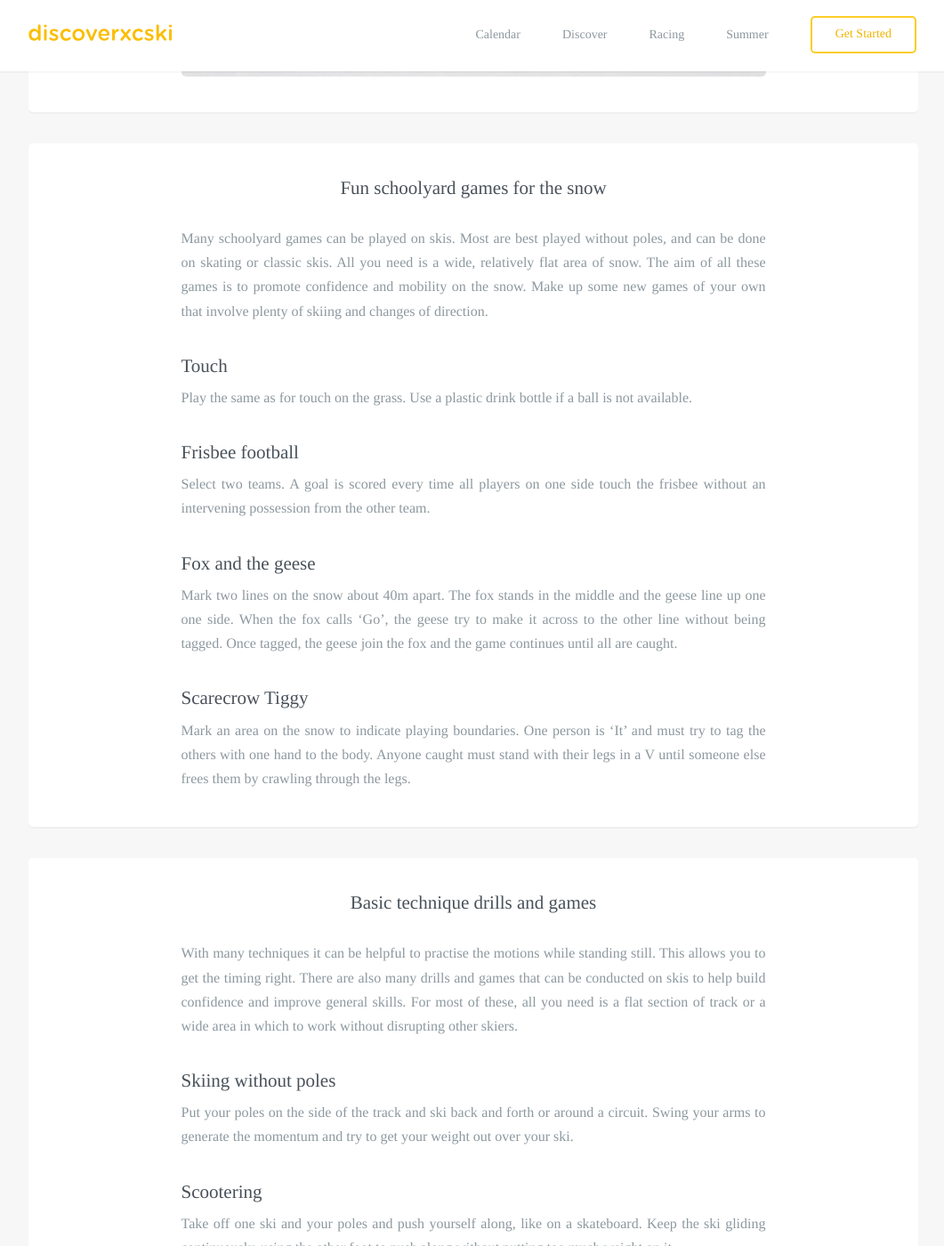
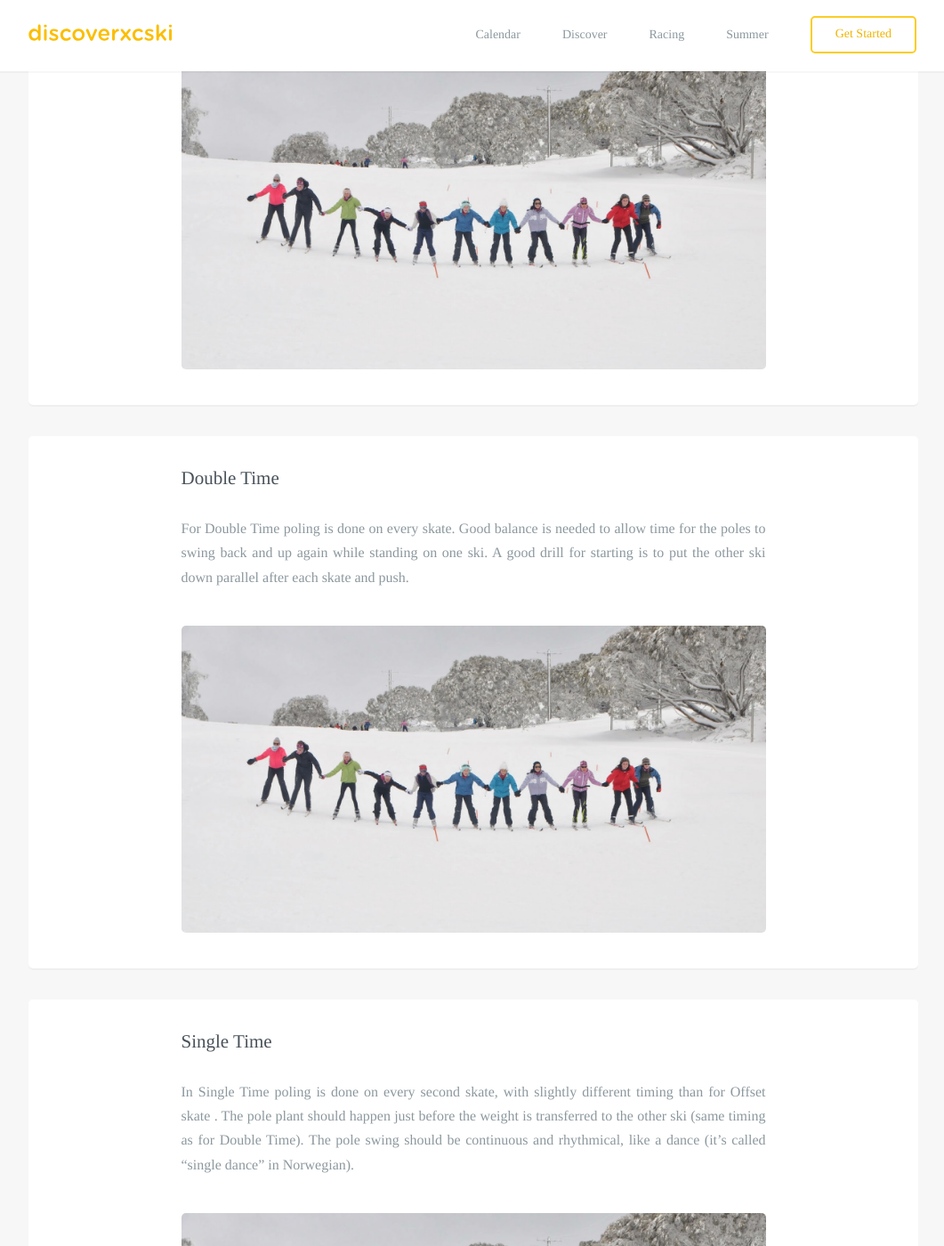
Before and after one commit to robcatto/robcatto.github.io, a Jekyll site: the page built from discoverxc/skate/index.html, in a window 1280 px wide and 1400 px high, scrolled down 750 px. Shown: the whole window at 89% size, without its empty margins (108-1169 px from the left). Built offline with Jekyll 4.4.1, drawn with Linux system fonts in a browser that asks for light colours; some web fonts are replaced; Markdown is read by kramdown in place of the engine named in the settings; some of the changed text lies outside the part shown.

Commit message:
Update index.html

```diff
--- a/discoverxc/skate/index.html
+++ b/discoverxc/skate/index.html
@@ -29,11 +29,65 @@ layout: default
 
 
 
-      <div class="content">
+     <div class="content">
         <div id="content1">
         <section class="mobile_section" style="padding-bottom: 40px;">
-                <h3 class="heading__aligned--page" style="text-align: center;">Want to have fun in the snow?</h3>
-                <p class="left__aligned--p">Ski play is a great way of improving your skills on skis. Once you have got the basics you can play games, practise jumps, and do some basic easy drills. All will improve your balance and agility on skis.
+                <h3 class="heading__aligned--page" style="text-align: center;">The newer 80's sibling</h3>
+                <p class="left__aligned--p">Skate skiing involves pushing forward in a “V’ Stride and pushing alternative skis away from one another at an angle, similar to rollerblading/iceskating.   The skis are generally shorter than classic and the poles are longer. The major difference between techniques is the timing of the pole plant - the skating part is much the same for all techniques.
+                </p>
+                </section>
+
+        <section class="mobile_section" style="padding-bottom: 40px;">
+                <h3 class="heading__aligned--page" style="text-align: left;">Offset Skate</h3>
+                <p class="left__aligned--p">This is the most common skating technique. As with diagonal stride, it is quite natural and best to attempt without thinking too much. Start off just tapping the poles as you skate to one side, then put more weight on your poles as you get the correct rhythm. Offset is the best technique for climbing hills. As speed increases then Double Time and Single Time techniques allow for more glide and become more efficient.
+                </p>
+                <div class="one">
+                <div class="onelarge centered" style="
+                background-image: url(http://www.discoverxcski.com/images/fast-&-female-ceila.jpg);
+                background-size: cover;
+                "></div>
+                </section>
+
+        <section class="mobile_section" style="padding-bottom: 40px;">
+                <h3 class="heading__aligned--page" style="text-align: left;">Double Time</h3>
+                <p class="left__aligned--p">For Double Time poling is done on every skate. Good balance is needed to allow time for the poles to swing back and up again while standing on one ski. A good drill for starting is to put the other ski down parallel after each skate and push.
+                </p>
+                <div class="one">
+                <div class="onelarge centered" style="
+                background-image: url(http://www.discoverxcski.com/images/fast-&-female-ceila.jpg);
+                background-size: cover;
+                "></div>
+                </section>
+
+        <section class="mobile_section" style="padding-bottom: 40px;">
+                <h3 class="heading__aligned--page" style="text-align: left;">Single Time</h3>
+                <p class="left__aligned--p">In Single Time poling is done on every second skate, with slightly different timing than for Offset skate . The pole plant should happen just before the weight is transferred to the other ski (same timing as for Double Time). The pole swing should be continuous and rhythmical, like a dance (it’s called “single dance” in Norwegian).
+                </p>
+                <div class="one">
+                <div class="onelarge centered" style="
+                background-image: url(http://www.discoverxcski.com/images/fast-&-female-ceila.jpg);
+                background-size: cover;
+                "></div>
+                </section>
+
+        <section class="mobile_section" style="padding-bottom: 40px;">
+                <h3 class="heading__aligned--page" style="text-align: left;">Free Skate</h3>
+                <p class="left__aligned--p">Free Skate is skating without using the poles.  Swinging the arms naturally helps to generate momentum and promote weight transfer.  As with all skating techniques, you should push off your inside edge, then try to glide with a flat ski.
+                </p>
+                <div class="one">
+                <div class="onelarge centered" style="
+                background-image: url(http://www.discoverxcski.com/images/fast-&-female-ceila.jpg);
+                background-size: cover;
+                "></div>
+                </section>
+
+        <section class="mobile_section" style="padding-bottom: 40px;">
+                <h3 class="heading__aligned--page" style="text-align: center;">And how do I go downhill on skate skis?</h3>
+                </section>
+
+            <section class="mobile_section" style="padding-bottom: 40px;">
+                <h3 class="heading__aligned--page" style="text-align: left;">And how do I go downhill on skate skis?</h3>
+                <p class="left__aligned--p">Basic downhill techniques are described in the classic section. The only additional skating downhill technique is the Tuck Skate, which is free skating with the arms in the tuck position.
                 </p>
                 <div class="one">
                 <div class="onelarge centered" style="
@@ -43,56 +97,6 @@ layout: default
                 </section>
 
 
-                <section class="mobile_section" style="padding-bottom: 40px">
-                    <h3 class="heading__aligned--page" style="text-align: center; padding-top: 38px;">Fun schoolyard games for the snow</h3>
-                    <p class="left__aligned--p">Many schoolyard games can be played on skis.  Most are best played without poles, and can be done on skating or classic skis.  All you need is a wide, relatively flat area of snow.  The aim of all these games is to promote confidence and mobility on the snow. Make up some new games of your own that involve plenty of skiing and changes of direction.
-                        <h3 class="heading__aligned--page">Touch</h3>
-                        <p class="left__aligned--p left__sub--para">Play the same as for touch on the grass. Use a plastic drink bottle if a ball is not available.
-                        <h3 class="heading__aligned--page">Frisbee football</h3>
-                        <p class="left__aligned--p left__sub--para">Select two teams. A goal is scored every time all players on one side touch the frisbee without an intervening possession from the other team.
-                        <h3 class="heading__aligned--page">Fox and the geese</h3>
-                        <p class="left__aligned--p left__sub--para">Mark two lines on the snow about 40m apart. The fox stands in the middle and the geese line up one one side. When the fox calls ‘Go’, the geese try to make it across to the other line without being tagged. Once tagged, the geese join the fox and the game continues until all are caught.
-                        <h3 class="heading__aligned--page">Scarecrow Tiggy</h3>
-                        <p class="left__aligned--p left__sub--para">Mark an area on the snow to indicate playing boundaries. One person is ‘It’ and must try to tag the others with one hand to the body.  Anyone caught must stand with their legs in a V until someone else frees them by crawling through the legs.
-                    </p>
-                </section>
-
-
-
-                 <section class="mobile_section" style="padding-bottom: 40px;">
-                <h3 class="heading__aligned--page" style="text-align: center; padding-top: 38px;">Basic technique drills and games</h3>
-                <p class="left__aligned--p">
-                    With many techniques it can be helpful to practise the motions while standing still.  This allows you to get the timing right. There are also many drills and games that can be conducted on skis to help build confidence and improve general skills. For most of these, all you need is a flat section of track or a wide area in which to work without disrupting other skiers.
-                        <h3 class="heading__aligned--page">Skiing without poles</h3>
-                        <p class="left__aligned--p left__sub--para">Put your poles on the side of the track and ski back and forth or around a circuit. Swing your arms to generate the momentum and try to get your weight out over your ski.
-                        <h3 class="heading__aligned--page">Scootering</h3>
-                        <p class="left__aligned--p left__sub--para">Take off one ski and your poles and push yourself along, like on a skateboard. Keep the ski gliding continuously, using the other foot to push along without putting too much weight on it.
-                        <h3 class="heading__aligned--page">Skiing in unison</h3>
-                        <p class="left__aligned--p left__sub--para">Form pairs. Take it in turns to copy the skier in front. Ski as close to your partner as possible and stay in time.
-                        <h3 class="heading__aligned--page">Figure of eights</h3>
-                        <p class="left__aligned--p left__sub--para">One a wide, flat area of snow, mark out a figure of eight and skate around it. Use quick steps and keep the momentum going. For a variation, try this activity on a slight slope.
-                        <h3 class="heading__aligned--page">Cornering</h3>
-                        <p class="left__aligned--p left__sub--para">Find some downhill corners on the track and practice skiing around them. Try to keep your centre of gravity low and take small steps.
-                        <h3 class="heading__aligned--page">Balancing on one leg</h3>
-                        <p class="left__aligned--p left__sub--para">Double pole or skate to build momentum on a long gentle slope. Lift one ski off the snow and hold it for as long as you can. As a variation, try hopping up and down on one leg while gliding.
-                        <h3 class="heading__aligned--page">Maximum glide</h3>
-                        <p class="left__aligned--p left__sub--para">Take off your poles and place them about 40m apart. Count the number of glides it takes to get from one pole to the other, and then attempt to reduce this number in subsequent tries.
-                        <h3 class="heading__aligned--page">Skiing train</h3>
-                        <p class="left__aligned--p left__sub--para">On a wide slope, hold hands in lines of four or five. Try to link turns down the slope in unison without letting go. Take it in turns to be the end person. Increase speed on subsequent attempts.
-                </p>
-                <div class="row">
-
-                  </section>
-
-                   <section class="mobile_section" style="border-bottom: none; padding-bottom: 40px;">
-                <h3 class="heading__aligned--page" style="text-align: center; padding-top: 38px;">Jumps, bumps and terrain</h3>
-                <p class="left__aligned--p">
-                        Jumps and Bumps can great fun and fantastic for improving your agility and confidence on tight corners and rough terrain.  You can really push yourself.  So much so that there are actually competitions that combine this called SprintX.
-                        <h3 class="heading__aligned--page">Slalom</h3>
-                        <p class="left__aligned--p left__sub--para">This is a form of downhill racing that you may have seen on TV or tried on alpine skis. Find a slope that suits your ability and mark a course with cones or poles. Attempt your course using different types of turns and race against the clock.
-                        <h3 class="heading__aligned--page">Obstacle Course</h3>
-                        <p class="left__aligned--p left__sub--para">Using a combination of slalom gates, bumps, and jumps, set up a track that challenges many of the skills you have just learned. Pick teams of equal ability and have relay races through the course.
-                </p>
 
                     <div class="row">
 
```
